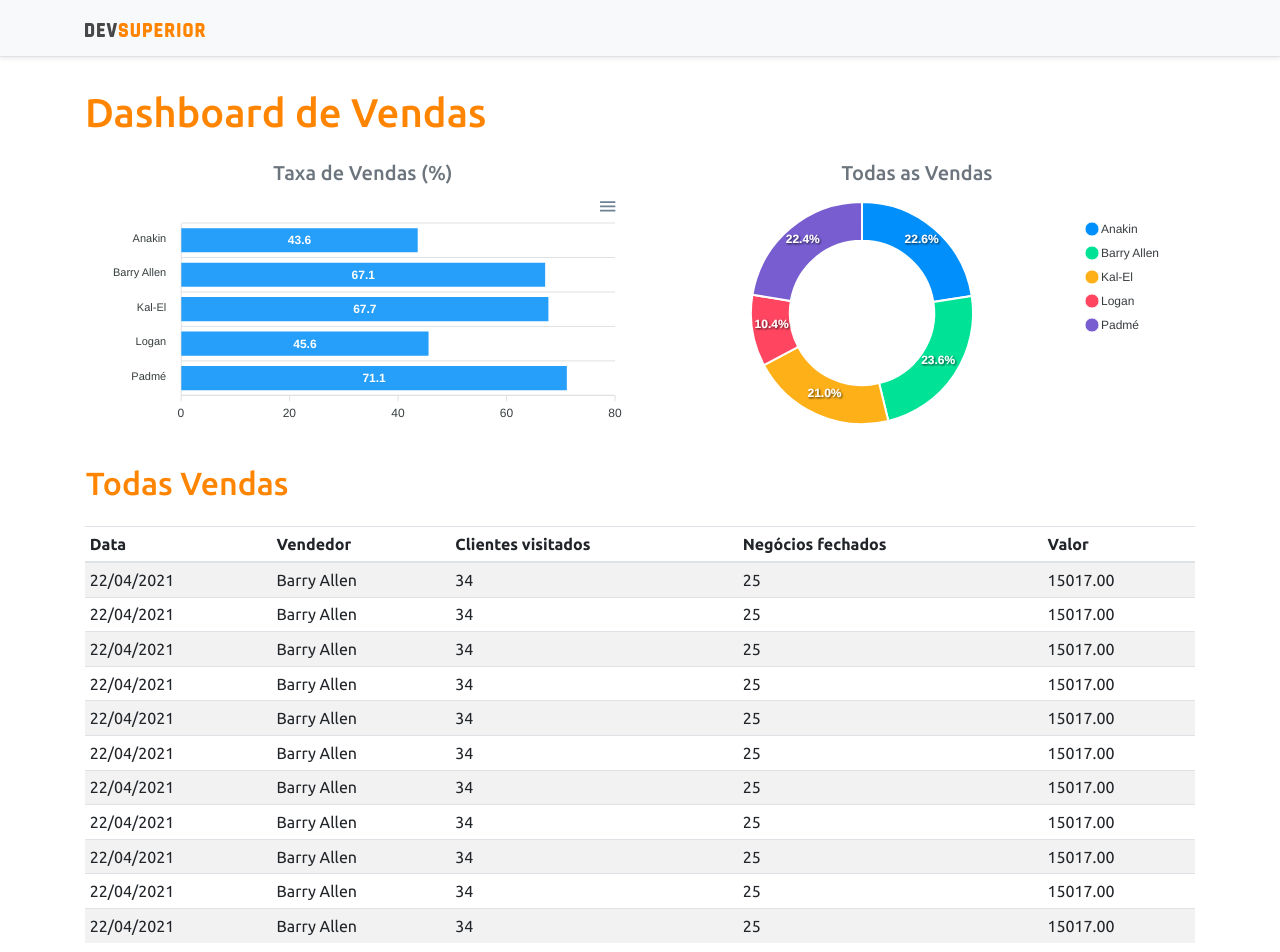
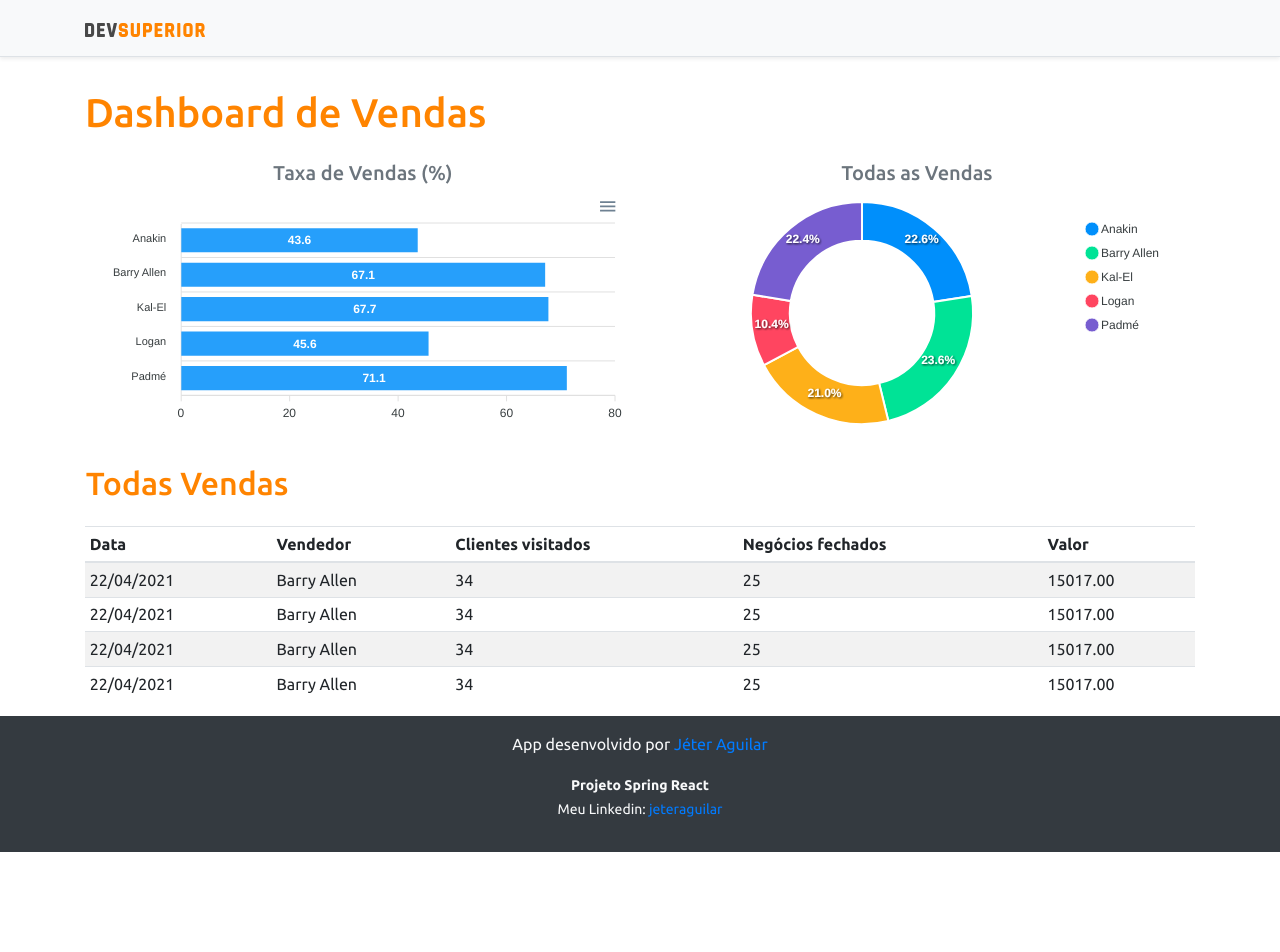
Before and after one commit to jeteraguilar/projeto-spring-react, a React (Create React App) app in the folder frontend/: page / in a window 1280 px wide. Shown: the top 952 px of the page. After the commit the page ends 852 px from the top, so only its background shows below. Built offline with nearby package versions, Linux system fonts and the light colour scheme.

Commit message:
complemento commit anterior

```diff
--- a/frontend/src/components/DataTable/index.tsx
+++ b/frontend/src/components/DataTable/index.tsx
@@ -40,55 +40,8 @@
                         <td>25</td>
                         <td>15017.00</td>
                     </tr>
-                    <tr>
-                        <td>22/04/2021</td>
-                        <td>Barry Allen</td>
-                        <td>34</td>
-                        <td>25</td>
-                        <td>15017.00</td>
-                    </tr>
-                    <tr>
-                        <td>22/04/2021</td>
-                        <td>Barry Allen</td>
-                        <td>34</td>
-                        <td>25</td>
-                        <td>15017.00</td>
-                    </tr>
-                    <tr>
-                        <td>22/04/2021</td>
-                        <td>Barry Allen</td>
-                        <td>34</td>
-                        <td>25</td>
-                        <td>15017.00</td>
-                    </tr>
-                    <tr>
-                        <td>22/04/2021</td>
-                        <td>Barry Allen</td>
-                        <td>34</td>
-                        <td>25</td>
-                        <td>15017.00</td>
-                    </tr>
-                    <tr>
-                        <td>22/04/2021</td>
-                        <td>Barry Allen</td>
-                        <td>34</td>
-                        <td>25</td>
-                        <td>15017.00</td>
-                    </tr>
-                    <tr>
-                        <td>22/04/2021</td>
-                        <td>Barry Allen</td>
-                        <td>34</td>
-                        <td>25</td>
-                        <td>15017.00</td>
-                    </tr>
-                    <tr>
-                        <td>22/04/2021</td>
-                        <td>Barry Allen</td>
-                        <td>34</td>
-                        <td>25</td>
-                        <td>15017.00</td>
-                    </tr>
+
+
                 </tbody>
             </table>
         </div>
```
